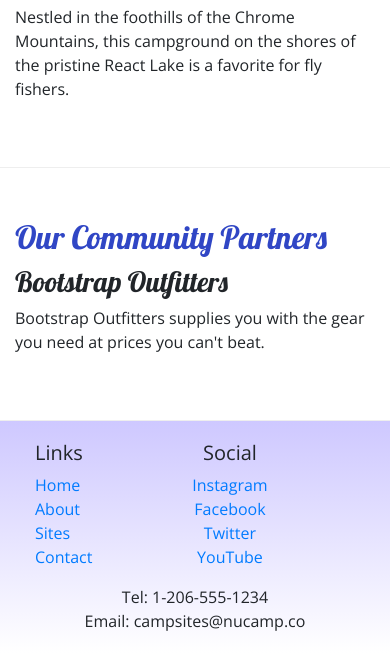
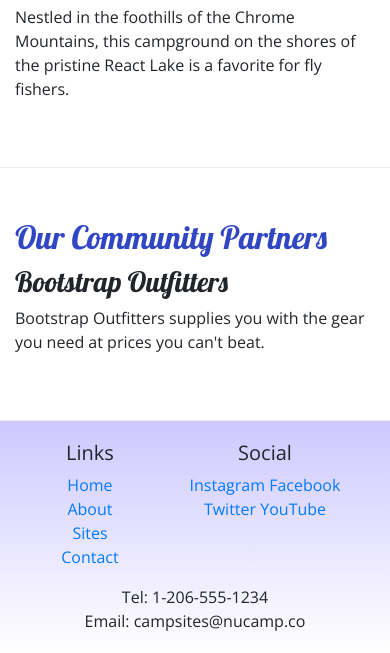
Before and after one commit to robbybates/Bootstrap-Project-Setup, a website: page index.html in a window 390 px wide. Shown: the part 580-1233 px from the top of the page. Drawn offline with nearby package versions, Linux system fonts and the light colour scheme.

```diff
--- a/index.html
+++ b/index.html
@@ -62,7 +62,7 @@
 
     <footer>
         <div class="row">
-        <div class="col-4 col-sm-2 offset-1">
+        <div class="col-4 col-sm-2 text-center offset-1">
             <h5>Links</h5>
             <ul class="list-unstyled">
                 <li><a href="#">Home</a></li>
@@ -71,7 +71,7 @@
                 <li><a href="#">Contact</a></li>
             </ul>
         </div>
-        <div class="col-4 col-sm-5 text-center">
+        <div class="col-6 col-sm-5 text-center">
             <h5>Social</h5>
             <a href="http://instagram.com/">Instagram</a>
             <a href="http://facebook.com/">Facebook</a>
```
